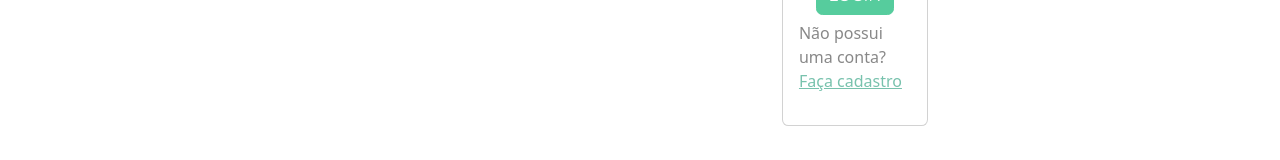
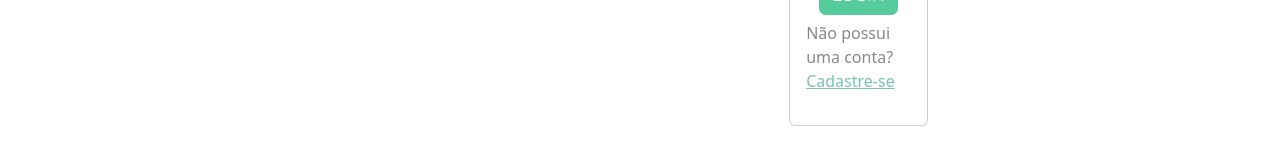
Before and after one commit to erthalduda/autoRef, a React (Create React App) app in the folder autoref-app/: page /login in a window 1280 px wide. Shown: the part 361-521 px from the top of the page. Built offline with nearby package versions, Linux system fonts and the light colour scheme.

Commit message:
Botão de login

```diff
--- a/autoref-app/src/views/login.jsx
+++ b/autoref-app/src/views/login.jsx
@@ -139,7 +139,7 @@ const Login = () => {
                     <p>
                       Não possui uma conta?{" "}
                       <a className="clicavel" href="/cadastro">
-                        Faça cadastro
+                        Cadastre-se
                       </a>
                     </p>
                   </div>
```
